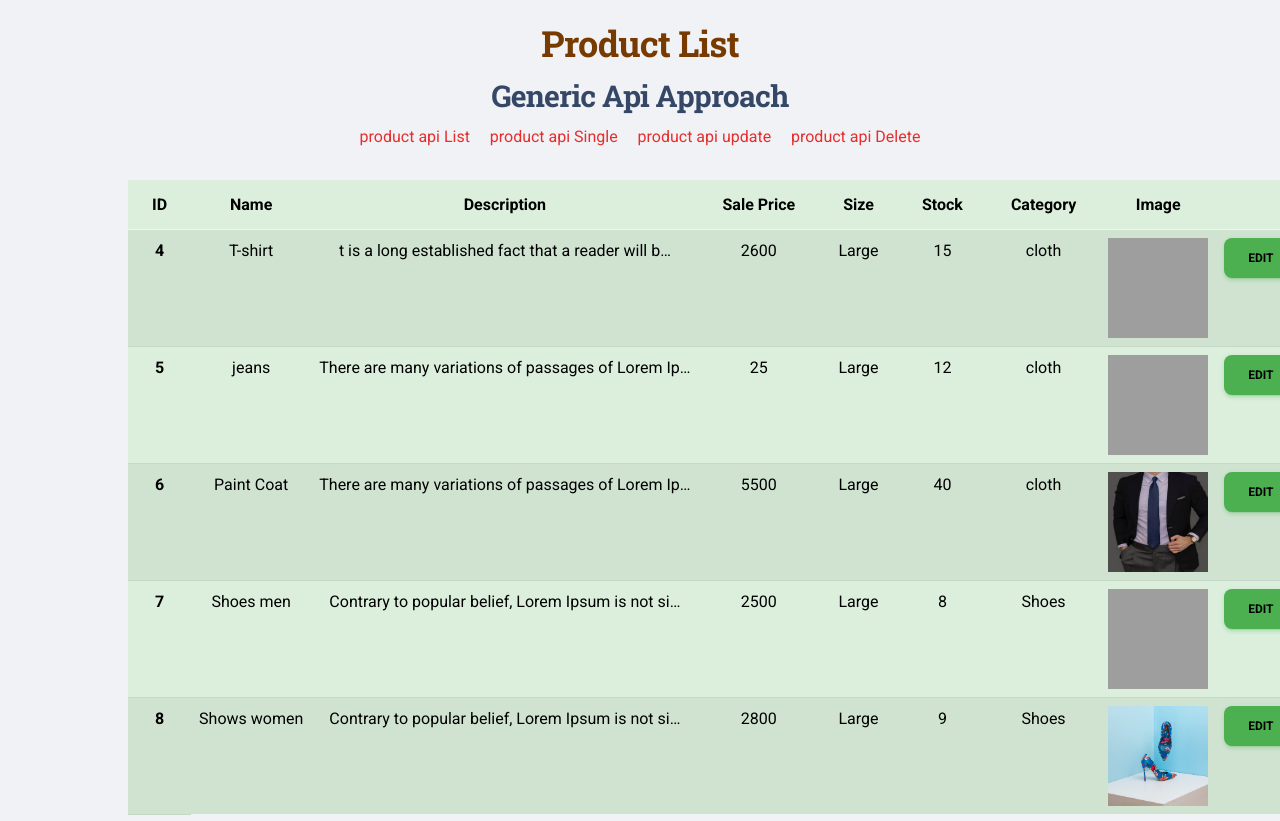
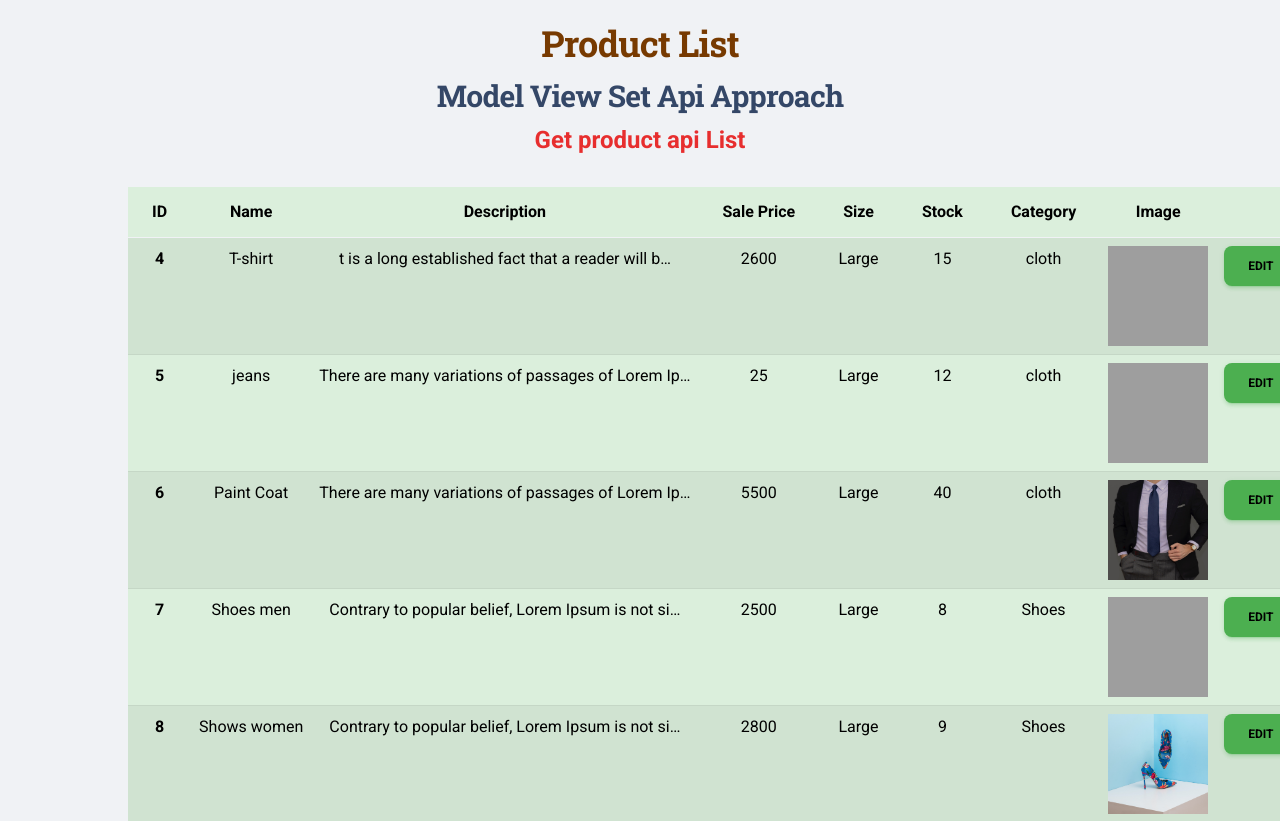
Before and after one commit to khalidlatif10788/onlineRetailer_generic_api, a Django app: page / in a window 1280 px wide; the page is wider, and only the part inside the window is pictured. Shown: the top 821 px of that part. Run offline with Django 4.2, Linux system fonts and the light colour scheme; a user stored in the database is signed in; data comes from the database, SQL or seed files in the repository; both versions use the stored data as it was after the commit; some libraries are stand-ins or nearby versions; grey boxes are pictures that could not be loaded.

Commit message:
model View Set Api approach

```diff
--- a/online_retailer/templates/online_retailer/product_list.html
+++ b/online_retailer/templates/online_retailer/product_list.html
@@ -4,11 +4,9 @@
  {% block content %}
  <div class="listProduct">
  <h2 class="text-center">Product List  </h2>
- <h3>Generic Api Approach</h3>
- <a href="{% url 'productList'%}" style="color:#e72e2e;"> product api List </a> &nbsp &nbsp
- <a href="{% url 'productSingle' '5' %}"style="color:#e72e2e;" >product api Single </a> &nbsp &nbsp
- <a href="{% url 'productUpdate' '5' %}"style="color:#e72e2e;" >product api update </a> &nbsp &nbsp
- <a href="{% url 'productDelete' '4' %} "style="color:#e72e2e;" >product api Delete </a>
+ <h3>Model View Set  Api Approach</h3>
+ <h4><a href="/apimodelViewSet/track/" style="color:#e72e2e;"> Get product api List </a></h4>
+
 
 
     <table class="table table-success table-striped table-hover table_custom ">
--- a/online_retailer/urls.py
+++ b/online_retailer/urls.py
@@ -1,21 +1,21 @@
 
 from django.conf import settings
 from django.urls import path
+from rest_framework.routers import DefaultRouter
 from django.conf.urls.static import static
 from online_retailer import views
+from django.urls import path,include
 from online_retailer.views import productList,productUpdateView,productDeleteView
 
+# create object  Default Router class
+router=DefaultRouter()
+# register class
+router.register('track',views.productModelviewset,basename='Product')
 urlpatterns = [
     path('', productList.as_view(),name="ho"),
      path('<pk>/update', productUpdateView.as_view(),name="Product_update"),
     path('<pk>/delete/', productDeleteView.as_view(),name="Product_delete"),
-    # api product retrive url
-    path('productList/',views.prodcutList.as_view(), name="productList" ),
-    path('productReteriveSingle/<int:pk>',views.productRetrieve.as_view(), name="productSingle"),
-    # api product update
-     path('productUpdate/<int:pk>',views.productUpdateView.as_view(), name="productUpdate"),
-     #
-    path('productDelete/<int:pk>',views.productDestroy.as_view(), name="productDelete"),
-    #
+    # ModelViewSet Api
+     path('apimodelViewSet/',include(router.urls), name="apimodelviewSet"),
 
 ]+ static(settings.MEDIA_URL,document_root= settings.MEDIA_ROOT)
--- a/online_retailer/views.py
+++ b/online_retailer/views.py
@@ -34,41 +34,9 @@ class productDeleteView(DeleteView):
 # Api code
 
 
-from rest_framework.generics import GenericAPIView
-from rest_framework.mixins import ListModelMixin, CreateModelMixin,RetrieveModelMixin,UpdateModelMixin,DestroyModelMixin
 
+from rest_framework import viewsets
 
-class prodcutList(GenericAPIView,ListModelMixin):
+class productModelviewset(viewsets.ModelViewSet):
     queryset = product.objects.all()
     serializer_class = productSerializer
-
-    def get(self,request,*args,**kwargs):
-        return self.list(request,*args,**kwargs)
-
-class prodcutCreate(GenericAPIView,CreateModelMixin):
-    queryset = product.objects.all()
-    serializer_class = productSerializer
-
-    def post(self,request,*args,**kwargs):
-        return self.create(request,*args,**kwargs)
-
-class productRetrieve(GenericAPIView,RetrieveModelMixin):
-    queryset = product.objects.all()
-    serializer_class = productSerializer
-
-    def get(self,request,*args,**kwargs):
-        return self.retrieve(request,*args,**kwargs)
-
-
-class productUpdate(GenericAPIView,UpdateModelMixin ):
-    queryset = product.objects.all()
-    serializer_class = productSerializer
-
-    def put(self,request,*args,**kwargs):
-        return self.update(request,*args,**kwargs)
-class productDestroy(GenericAPIView,DestroyModelMixin ):
-    queryset = product.objects.all()
-    serializer_class = productSerializer
-
-    def delete(self,request,*args,**kwargs):
-        return self.destroy(request,*args,**kwargs)
```
Also changed, not shown: db.sqlite3.
